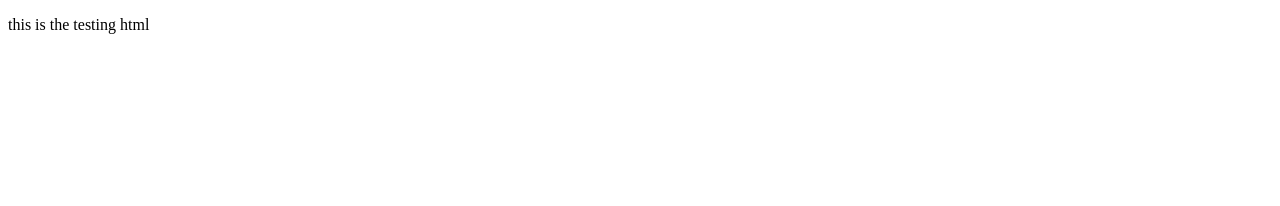
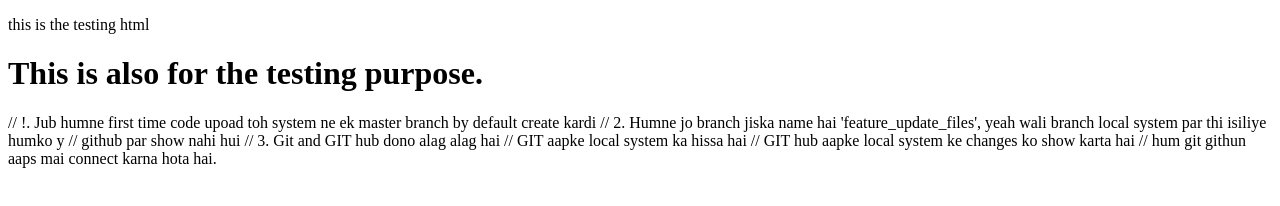
Before and after one commit to AjaySinghRathaur8/Demo-repo, a plain HTML site: page index.html in a window 1280 px wide. Drawn offline with Linux system fonts and the light colour scheme.

Commit message:
This is my new change for the git and git hun knowledge

```diff
--- a/index.html
+++ b/index.html
@@ -7,5 +7,14 @@
 </head>
 <body>
     <p>this is the testing html</p>
+    <h1> This is also for the testing purpose. </h1>
+
+    // !. Jub humne first time code upoad toh system ne ek master branch by default create kardi
+    // 2. Humne jo branch jiska name hai 'feature_update_files', yeah wali branch local system par thi isiliye humko y    // github par show nahi hui
+    // 3. Git and GIT hub dono alag alag hai
+    // GIT aapke local system ka hissa hai
+    // GIT hub aapke local system ke changes ko show karta hai
+    // hum git githun aaps  mai connect karna hota hai.
+
 </body>
 </html>
```
